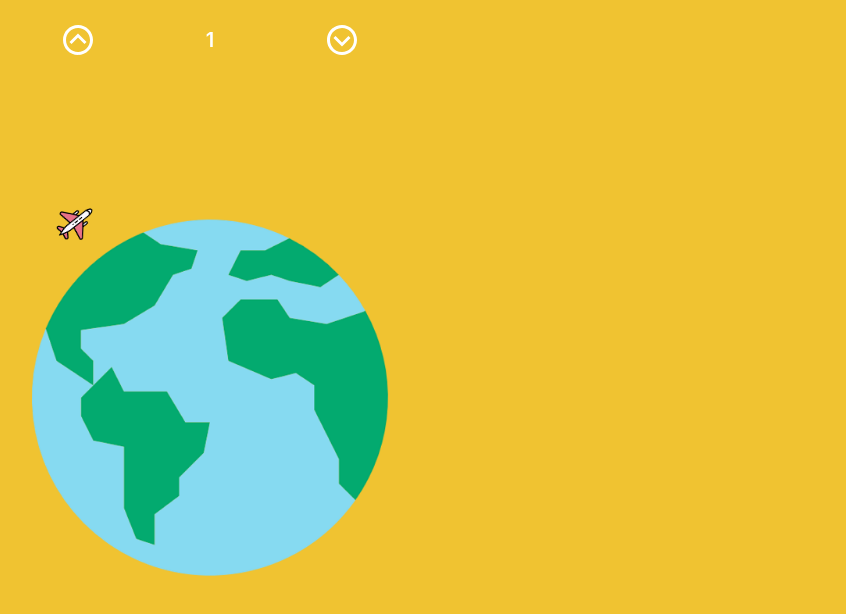
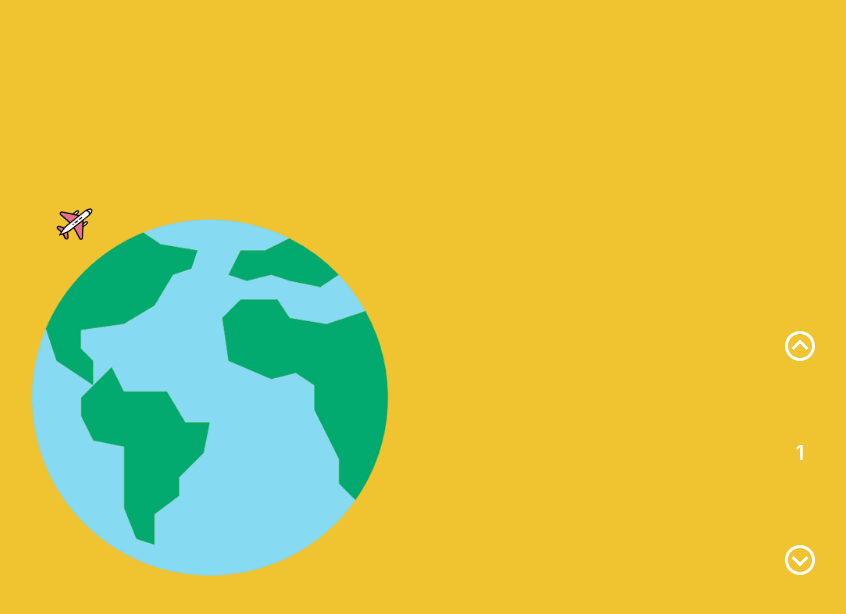
Before and after one commit to silverbeen/animation-active-web, a React (Create React App) app: page /rotation in a window 1280 px wide. Shown: the top 614 px of the page, without its empty margins (430-1276 px from the left). Built offline with nearby package versions, Linux system fonts and the light colour scheme.

Commit message:
버튼 스타일 수정

```diff
--- a/src/components/mainPage/Main.tsx
+++ b/src/components/mainPage/Main.tsx
@@ -61,7 +61,7 @@ const Main: React.FC<{ style: string }> = () => {
           <h1>COLOR DIEPERSION</h1>
         </div>
       </S.Main>
-      <S.ButtonWrapper>
+      <S.ButtonWrapper >
         <FiChevronLeft size={45} onClick={prevSlider} />
         <FiChevronRight size={45} onClick={nextSlider} />
       </S.ButtonWrapper>
--- a/src/components/rotation/Rotation.tsx
+++ b/src/components/rotation/Rotation.tsx
@@ -30,7 +30,17 @@ function Rotation() {
   return (
     <>
       <S.MainWrapper>
-        <div className="button-wrapper">
+        <div
+          className="button-wrapper"
+          style={{
+            position: "absolute",
+            right: "0",
+            width: "100px",
+            height: "250px",
+            flexDirection: "column",
+            top : '308px'
+          }}
+        >
           <BiChevronUpCircle onClick={speedIncrese} size={36} color="white" />
           <span>{speedVal}</span>
           <BiChevronDownCircle onClick={speedDecrese} size={36} color="white" />
--- a/src/components/style.ts
+++ b/src/components/style.ts
@@ -25,10 +25,6 @@ const MainWrapper = styled.div`
     flex-direction: row;
     align-items: center;
     justify-content: space-between;
-
-    /* > i {
-      font-size: 25px;
-    } */
   }
 `;
 
```
